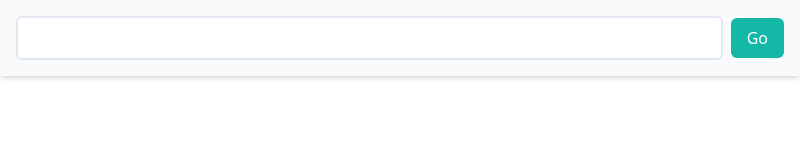
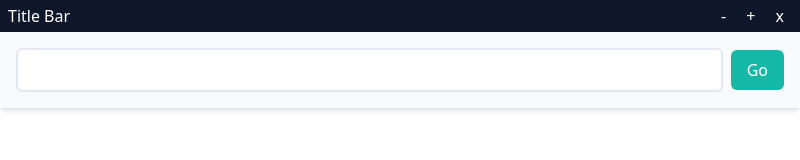
Before and after one commit to mhs003/faint-net-browser, an Electron app: page src/index.html in a window 800 px wide. Drawn offline with Linux system fonts and the light colour scheme.

Commit message:
Add custom titlebar

```diff
--- a/src/index.html
+++ b/src/index.html
@@ -11,6 +11,16 @@
 </head>
 
 <body>
+  <div class="grid grid-cols-[1fr_auto] justify-center items-center h-[32px] px-2 bg-slate-900 text-white" style="-webkit-app-region: drag">
+    <div>
+      Title Bar
+    </div>
+    <div>
+      <button id="minimize" class="h-full hover:bg-slate-100 px-2">-</button>
+      <button id="maximize" class="h-full hover:bg-slate-100 px-2">+</button>
+      <button id="close" class="h-full hover:bg-slate-100 px-2">x</button>
+    </div>
+  </div>
   <div class="flex justify-center items-center bg-slate-50 shadow-md relative group">
     <div class="grid grid-cols-[1fr_auto] justify-center items-center gap-2 p-4 w-full md:max-w-4xl lg:max-w-xl">
       <input type="url" name="" id="urlbox" class="p-2 border-2 border-slate-200 hover:border-slate-300 focus:border-teal-500 rounded-md outline-none">
@@ -18,7 +28,7 @@
     </div>
     <div id="loader" class="absolute left-0 bottom-0 h-[2px] bg-green-400 transition-[width] duration-1000 w-0"></div>
   </div>
-  <div class="h-[calc(100dvh-76px)]">
+  <div class="h-[calc(100dvh-76px-32px)]">
     <webview id="webview" src="https://www.github.com/" class="w-full h-full"></webview>
   </div>
 </body>
--- a/src/index.js
+++ b/src/index.js
@@ -24,6 +24,9 @@ const createWindow = () => {
     const mainWindow = new BrowserWindow({
         width: 800,
         height: 600,
+        transparent: true,
+        frame: false,
+        // titleBarStyle: "hidden",
         webPreferences: {
             webviewTag: true,
             nodeIntegration: true,
```
Also changed, not shown: src/tailwind.css.
